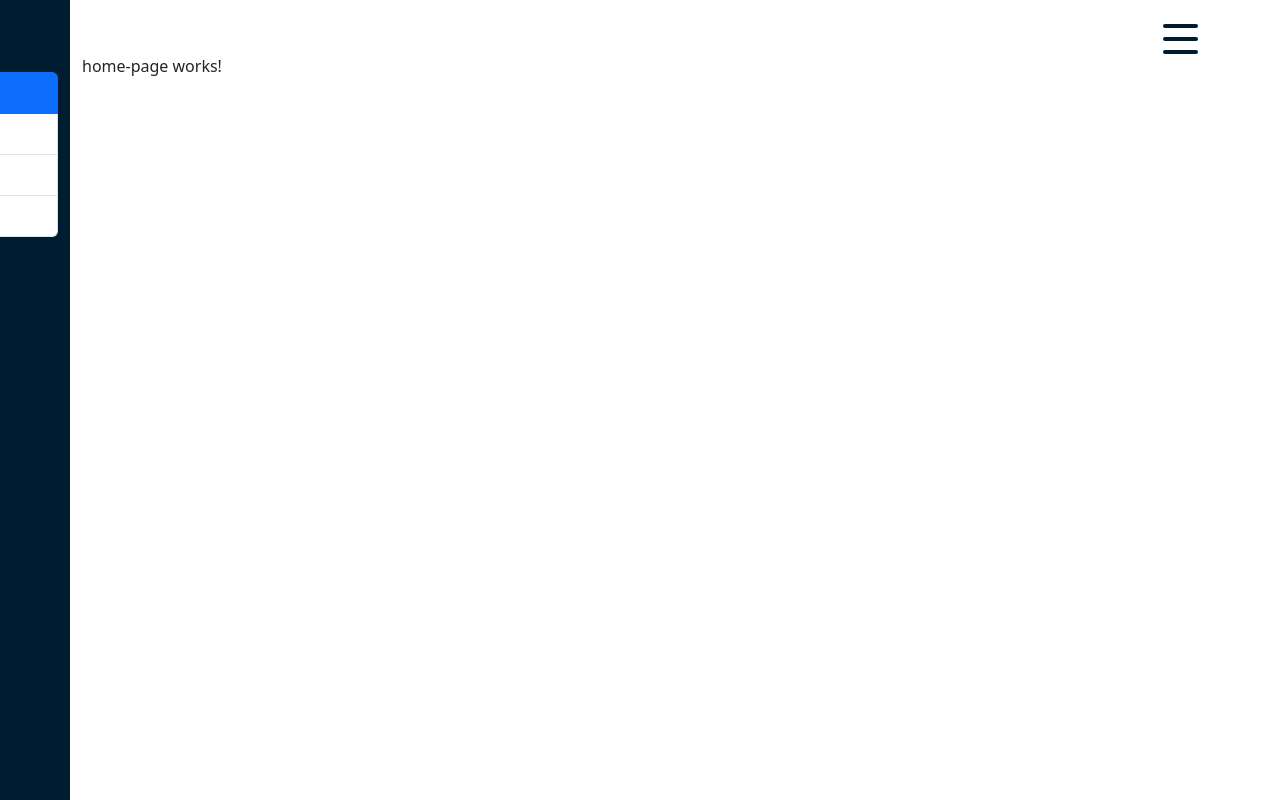
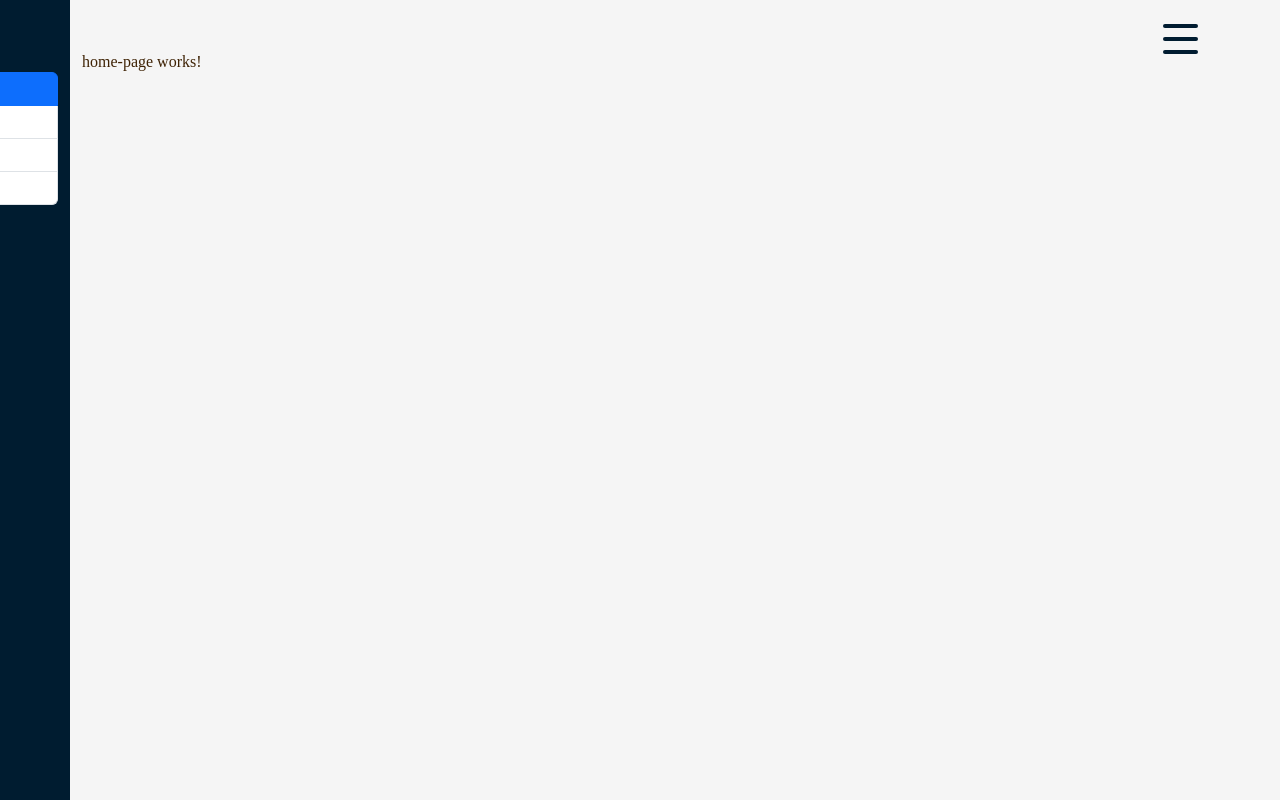
Before and after one commit to Marc1515/CountriesApp, an Angular app: page / in a window 1280 px wide. Built offline with nearby package versions, Linux system fonts and the light colour scheme.

Commit message:
Aplicando un reset de CSS.

```diff
--- a/src/styles.css
+++ b/src/styles.css
@@ -1 +1,49 @@
 /* You can add global styles to this file, and also import other style files */
+
+/* html, body { height: 100%; }
+body { margin: 0; font-family: Roboto, "Helvetica Neue", sans-serif; } */
+
+html, body, div, span, applet, object, iframe,
+h1, h2, h3, h4, h5, h6, p, blockquote, pre,
+a, abbr, acronym, address, big, cite, code,
+del, dfn, em, img, ins, kbd, q, s, samp,
+small, strike, strong, sub, sup, tt, var,
+b, u, i, center,
+dl, dt, dd, ol, ul, li,
+fieldset, form, label, legend,
+table, caption, tbody, tfoot, thead, tr, th, td,
+article, aside, canvas, details, embed,
+figure, figcaption, footer, header, hgroup,
+menu, nav, output, ruby, section, summary,
+time, mark, audio, video {
+	margin: 0;
+	padding: 0;
+	border: 0;
+	font-size: 100%;
+	font: inherit;
+	vertical-align: baseline;
+  color: #3F2305;
+}
+article, aside, details, figcaption, figure,
+footer, header, hgroup, menu, nav, section {
+	display: block;
+}
+body {
+	line-height: 1;
+  background-color: #F5F5F5;
+}
+ol, ul {
+	list-style: none;
+}
+blockquote, q {
+	quotes: none;
+}
+blockquote:before, blockquote:after,
+q:before, q:after {
+	content: '';
+	content: none;
+}
+table {
+	border-collapse: collapse;
+	border-spacing: 0;
+}
```
